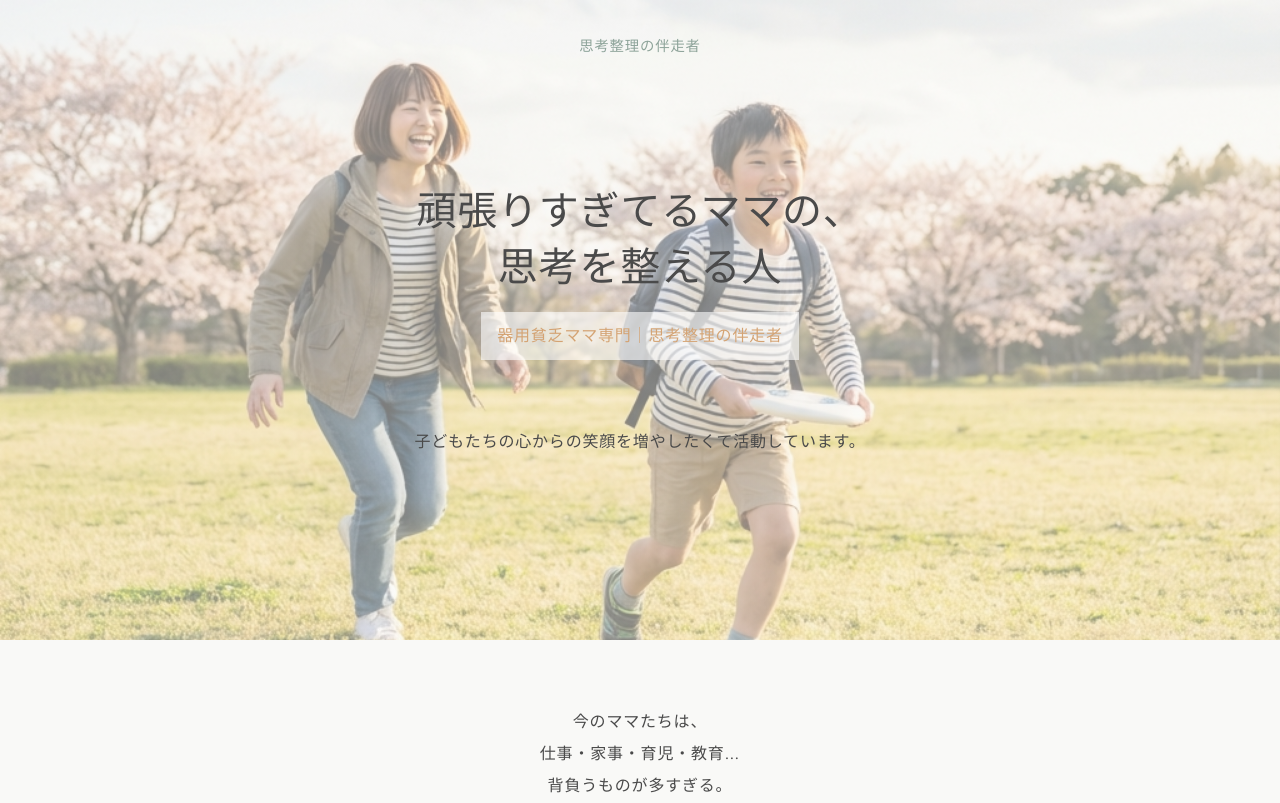
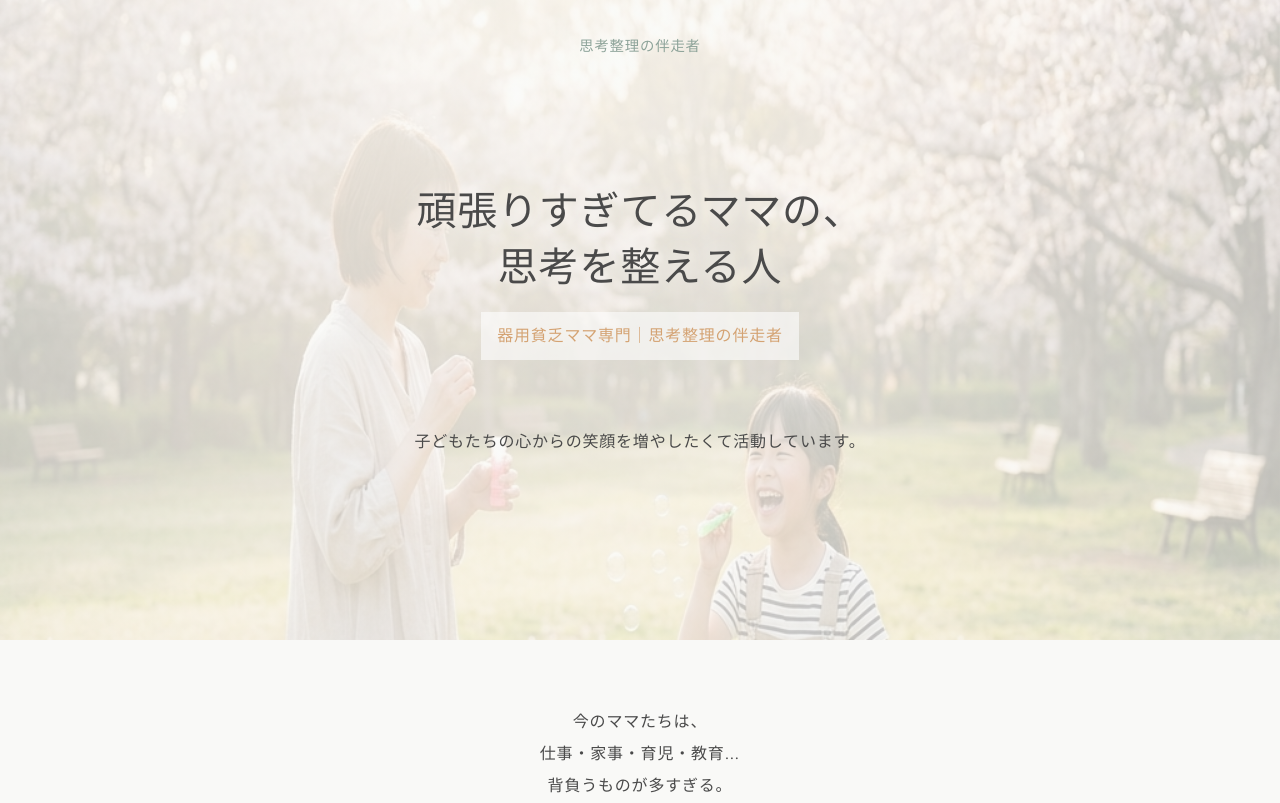
Before and after one commit to TaEeeee-uou/MomsThoughtOrganizer, a plain HTML site: page index.html in a window 1280 px wide. Shown: the top 803 px of the page. Drawn offline with Linux system fonts and the light colour scheme; a web font is replaced by a local one.

Commit message:
Update hero image to mom and girl, adjust opacity to 30% (thinner)

```diff
--- a/style.css
+++ b/style.css
@@ -62,7 +62,7 @@ h3 {
     flex-direction: column;
 
     /* Background Image */
-    background-image: linear-gradient(rgba(249, 249, 247, 0.5), rgba(249, 249, 247, 0.5)), url('images/hero_mom_child_school.png');
+    background-image: linear-gradient(rgba(249, 249, 247, 0.7), rgba(249, 249, 247, 0.7)), url('images/hero_mom_girl.png');
     background-size: cover;
     background-position: center;
     background-attachment: scroll;
```
Also changed, not shown: images/hero_mom_girl.png (added).
